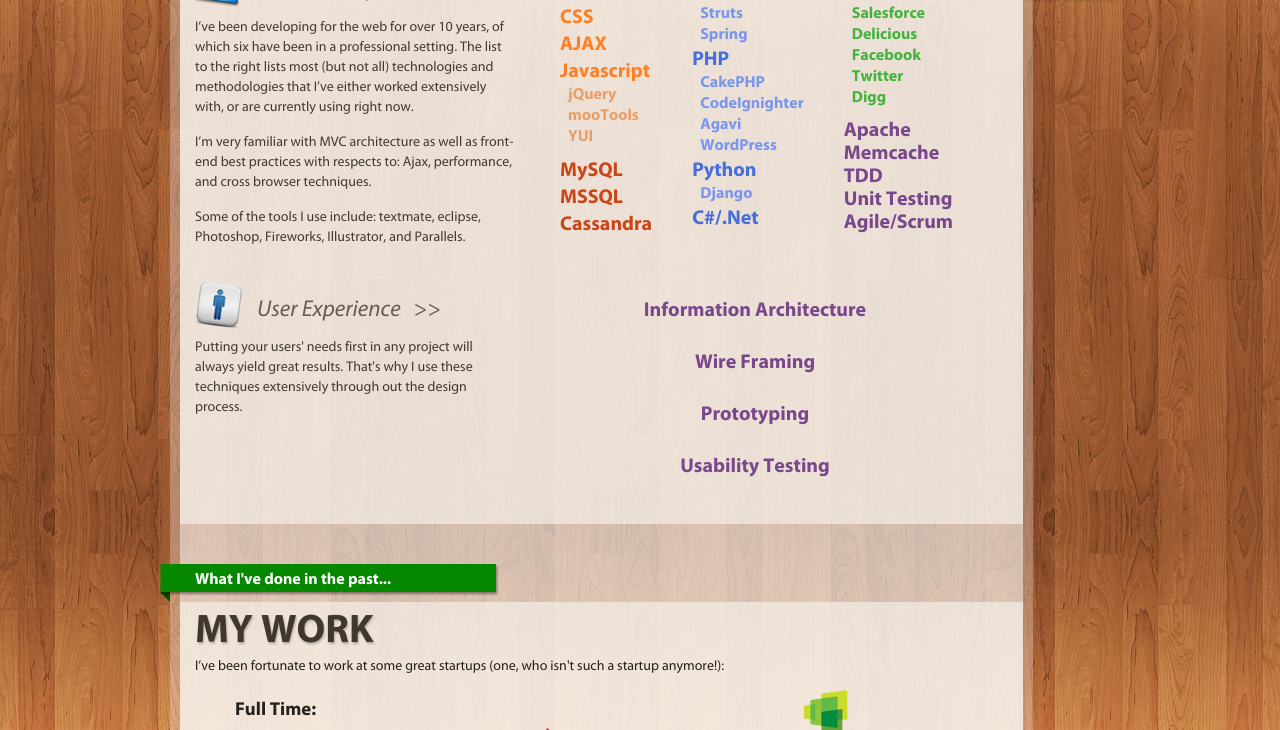
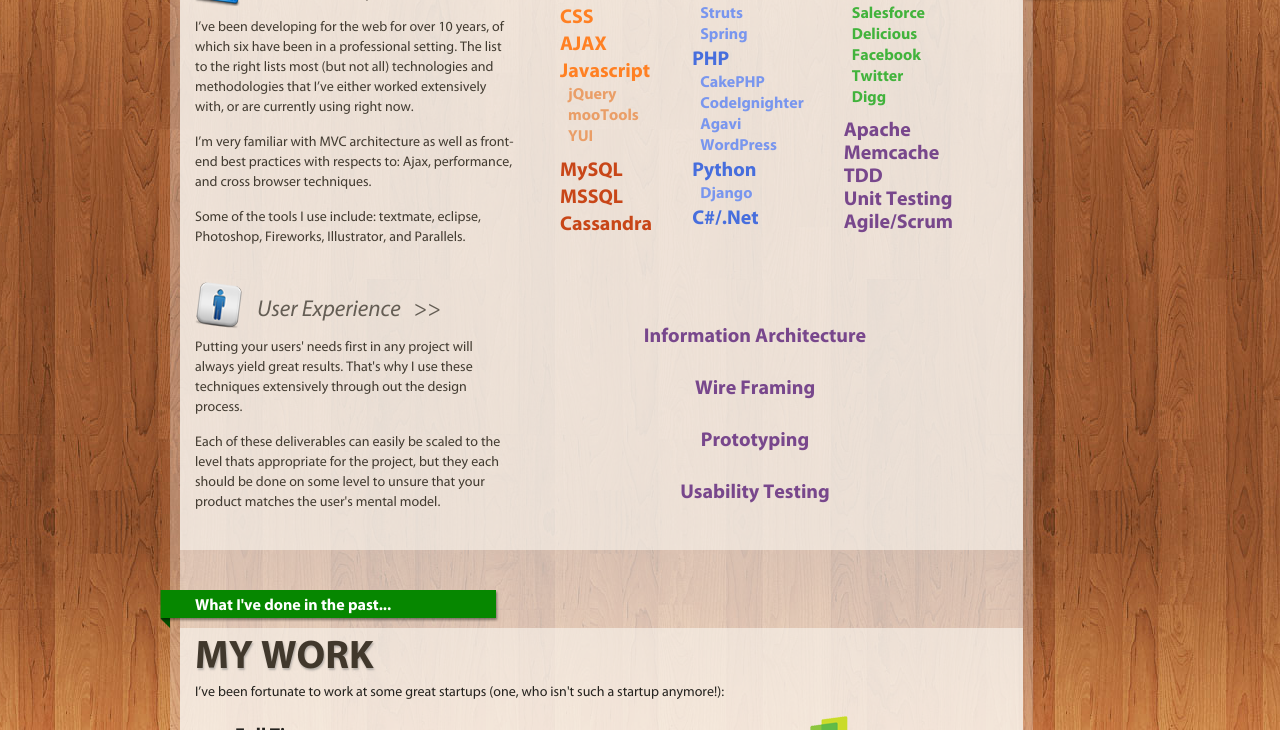
Before and after one commit to madtimber/madtimber.com, a plain HTML site: page index.html in a window 1280 px wide. Shown: the part 478-1208 px from the top of the page. Drawn offline with nearby package versions, Linux system fonts and the light colour scheme.

Commit message:
Style changes to the User Experience section

```diff
--- a/css/styles.css
+++ b/css/styles.css
@@ -286,6 +286,7 @@
 
 #ux_skill_section {
 	color: #78478C;
+	padding-top: 40px;
 }
 
 #ux_skill_section ul {
--- a/index.html
+++ b/index.html
@@ -136,7 +136,10 @@
 							<div class="description_section">
 								<h1>User Experience &nbsp;&nbsp;>></h1>
 								<p>
-									Putting your users' needs first in any project will always yield great results.  That's why I use these techniques extensively through out the design process.
+								Putting your users' needs first in any project will always yield great results.  That's why I use these techniques extensively through out the design process.
+								</p>
+								<p>
+								Each of these deliverables can easily be scaled to the level thats appropriate for the project, but they each should be done on some level to unsure that your product matches the user's mental model.
 								</p>
 							</div>
 							<div id="ux_skill_section">
```
